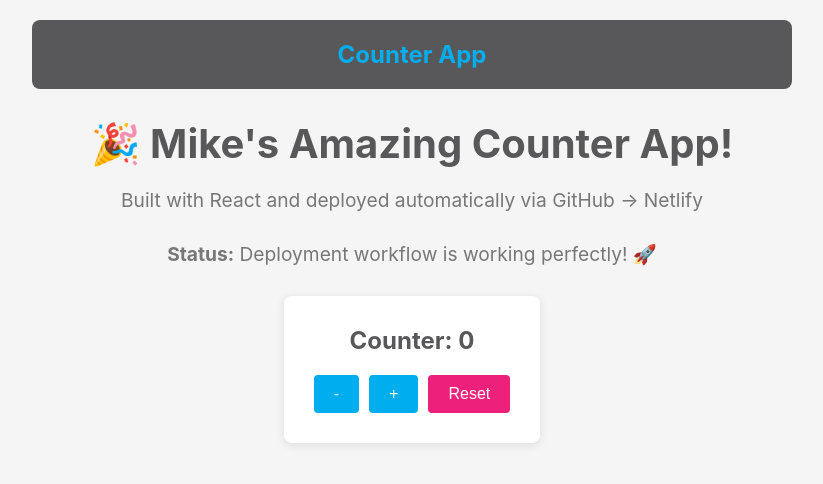
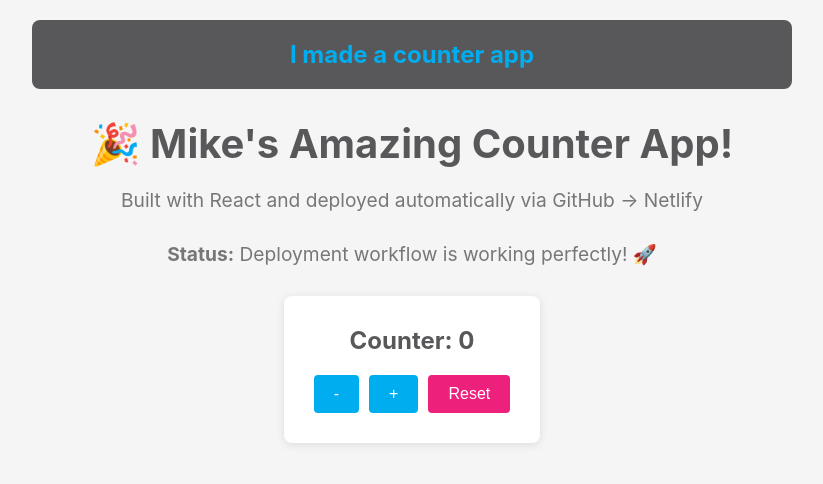
Before and after one commit to MikeGrilli/react-starter-app, a React app: page / in a window 1280 px wide. Shown: the top 484 px of the page, without its empty margins (228-1051 px from the left). Built offline with nearby package versions, Linux system fonts and the light colour scheme.

Commit message:
Changed H2 value to equal I made a counter app

```diff
--- a/src/components/Header.js
+++ b/src/components/Header.js
@@ -4,7 +4,7 @@ function Header() {
   return (
     <header className="header">
       <nav>
-        <h2>Counter App</h2>
+        <h2>I made a counter app</h2>
       </nav>
     </header>
   );
```
